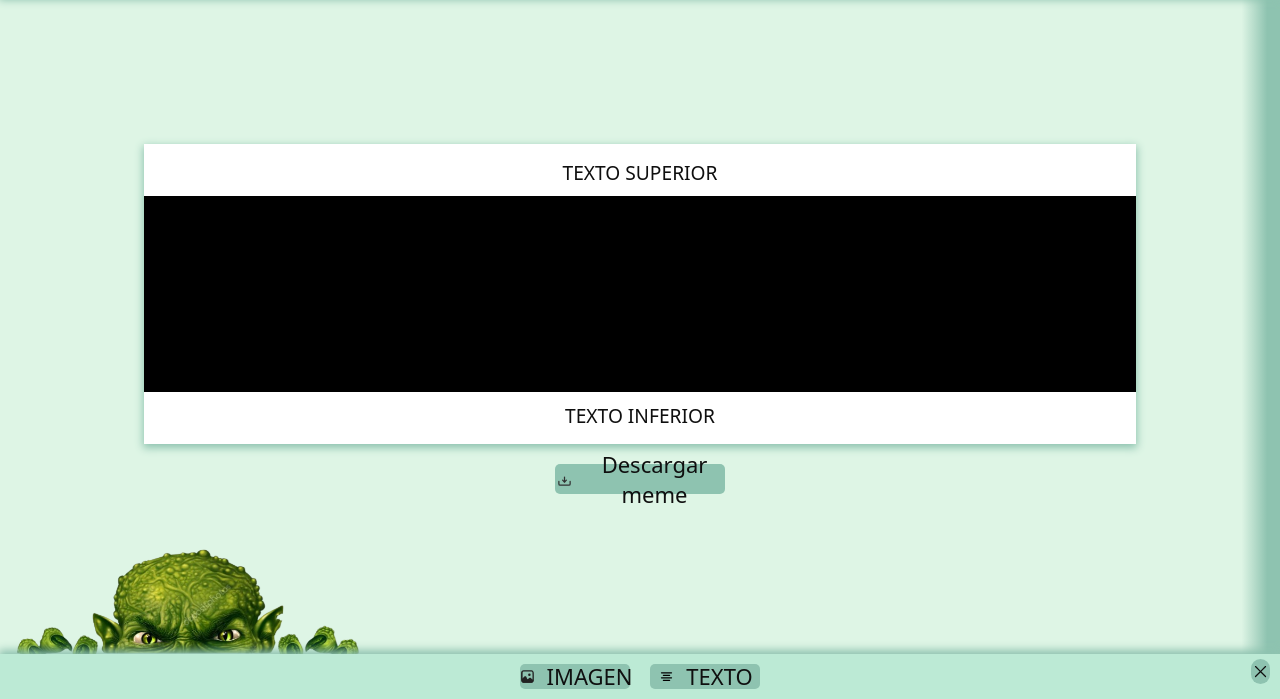
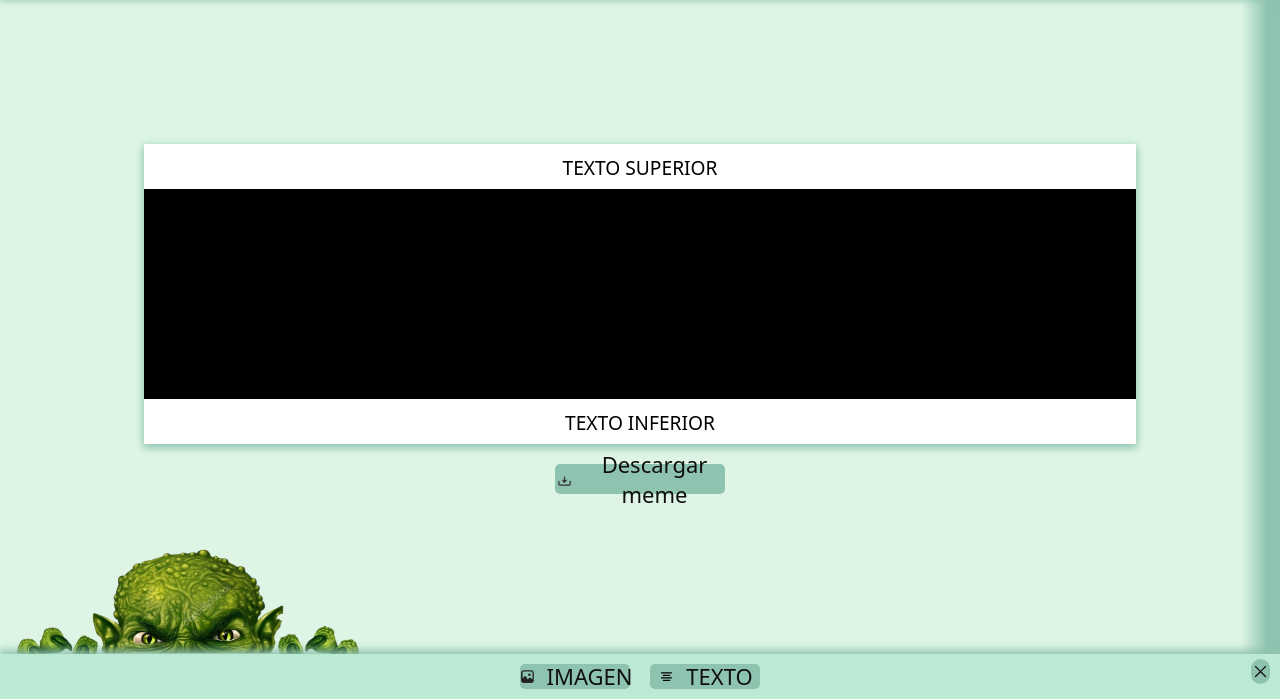
Before and after one commit to TrinidadLari/Generador-de-Memes, a plain HTML site: page index.html in a window 1280 px wide. Shown: the part 101-800 px from the top of the page. Drawn offline with Linux system fonts and the light colour scheme; a web font is replaced by a local one.

Commit message:
feat: Add custom text function in JavaScript for memes

```diff
--- a/index.html
+++ b/index.html
@@ -31,10 +31,14 @@
     <!-- --------------------------------------------------- -->
     <div class="memeBox" id="memeBox">
       <div class="memeBox__preview" id="memeBox__preview">
-        <p>TEXTO SUPERIOR</p>
+        <div class="memeBox__top" id="memeBox__top">
+          <p class="memeBox__topText" id="memeBox__topText">TEXTO SUPERIOR</p>
+        </div>
         <!-- UPLOAD IMAGE FOR MEME -->
         <div class="imgMeme" src="" alt="" id="imgMeme" aria-label="Imagen del meme"></div>
-        <p>TEXTO INFERIOR</p>
+        <div class="memeBox__bottom" id="memeBox__bottom">
+          <p class="memeBox__bottomText" id="memeBox__bottomText">TEXTO INFERIOR</p>
+        </div>
       </div>
       <!-- DOWNLOAD BUTTON -->
       <button type="button" class="buttonDownloadMeme" id="buttonDownloadMeme"> <img class="imgButtons"
--- a/main.js
+++ b/main.js
@@ -210,3 +210,118 @@ imgZombie.addEventListener("click", (e) => {
 //--------------------------------------------------
 //                ZOMBIE END <---------
 //--------------------------------------------------
+
+
+
+//--------------------------------------------------
+//                ADD TEXT START <---------
+//--------------------------------------------------
+
+
+// GET HTML ELEMENT
+
+document.addEventListener('DOMContentLoaded', () => {
+  const topTextInput = document.getElementById('topText');
+  const bottomTextInput = document.getElementById('bottomText');
+  const noTopTextCheckbox = document.getElementById('noTopText');
+  const noBottomTextCheckbox = document.getElementById('noBottomText');
+  const memeBoxTop = document.getElementById('memeBox__top');
+  const memeBoxBottom = document.getElementById('memeBox__bottom');
+  const memeBoxPreview = document.getElementById('memeBox__preview');
+  const imgMeme = document.getElementById('imgMeme');
+  const memeBoxTopText = document.getElementById('memeBox__topText');
+  const memeBoxBottomText = document.getElementById('memeBox__bottomText');
+
+  // STORES ORIGINAL STYLE
+
+  const initialStylesTop = {
+    display: memeBoxTop.style.display,
+    height: imgMeme.style.height,
+  };
+
+  const initialStylesBottom = {
+    display: memeBoxBottom.style.display,
+    height: imgMeme.style.height,
+  };
+
+  // EVENTS FOR TOP/BOTTOM TEXT
+
+  topTextInput.addEventListener('input', (e) => {
+    updateText(e, memeBoxTopText);
+  });
+
+  bottomTextInput.addEventListener('input', (e) => {
+    updateText(e, memeBoxBottomText);
+  });
+
+  noTopTextCheckbox.addEventListener('change', () => {
+    toggleTextDisplay(noTopTextCheckbox, memeBoxTop, initialStylesTop);
+  });
+
+  noBottomTextCheckbox.addEventListener('change', () => {
+    toggleTextDisplay(noBottomTextCheckbox, memeBoxBottom, initialStylesBottom);
+  });
+
+
+//SYNCHRONIZES THE TEXT ENTERED WITH THAT OF THE MEME
+
+  const updateText = (e, outputElement) => {
+    outputElement.textContent = e.target.value;
+  };
+
+// CHECKBOX TRUE / FALSE
+
+  const toggleTextDisplay = (checkbox, containerElement, initialStyles) => {
+    if (checkbox.checked) {
+      containerElement.style.display = 'none';
+      memeBoxPreview.style.gridTemplateRows = '70% 15%';
+      imgMeme.style.height = '100%';
+      console.log('Hidden upper text');
+    } else {
+      containerElement.style.display = 'flex';
+      memeBoxPreview.style.gridTemplateRows = initialStyles.gridTemplateRows;
+      imgMeme.style.height = initialStyles.height;
+      containerElement.style.alignItems = 'center';
+      containerElement.style.justifyContent = 'center';
+      console.log('Top text shown');
+    }
+  };
+
+  // DELETES DEFAULT TEXT
+
+  topTextInput.addEventListener('focus', (e) => {
+    clearDefaultText(e, 'INGRESAR TEXTO SUPERIOR');
+  });
+
+  bottomTextInput.addEventListener('focus', (e) => {
+    clearDefaultText(e, 'INGRESAR TEXTO INFERIOR');
+  });
+
+  const clearDefaultText = (e, defaultText) => {
+    if (e.target.value === defaultText) {
+      e.target.value = '';
+    }
+  };
+
+  //ENTER NO DEFAULT BEHAVIOR AND REMOVE FOCUS
+
+  topTextInput.addEventListener('keypress', (e) => {
+    handleEnterKey(e, memeBoxTopText);
+  });
+
+  bottomTextInput.addEventListener('keypress', (e) => {
+    handleEnterKey(e, memeBoxBottomText);
+  });
+
+  const handleEnterKey = (e, textElement) => {
+    if (e.key === 'Enter') {
+      e.preventDefault();
+      textElement.blur();
+    }
+  };
+});
+
+
+//--------------------------------------------------
+//                ADD TEXT START <---------
+//--------------------------------------------------
--- a/style.css
+++ b/style.css
@@ -128,28 +128,35 @@ header {
 .memeBox__preview {
   display: flex;
   flex-direction: column;
-  justify-content: space-around;
-  align-items: center;
   height: 300px;
   width: 80%;
-  background-color: white;
-  color: var(--color100);
   margin-bottom: 20px;
-  padding-block: 10px;
   box-shadow: var(--shadow1);
 
 }
+
+.memeBox__top,
+.memeBox__bottom{
+  background-color: white;
+  height: 15%;
+  width: 100%;
+
+}
+
 
 .imgMeme {
   height: 70%;
   background-color: black;
   width: 100%;
-
+  object-fit: cover;
+  object-position: center left;
 }
 
 .memeBox__preview p {
   font-size: larger;
   font-family: var(--fontFamily2);
+  text-align: center;
+ margin-top: 10px;
 }
 
 .buttonDownloadMeme {
```
